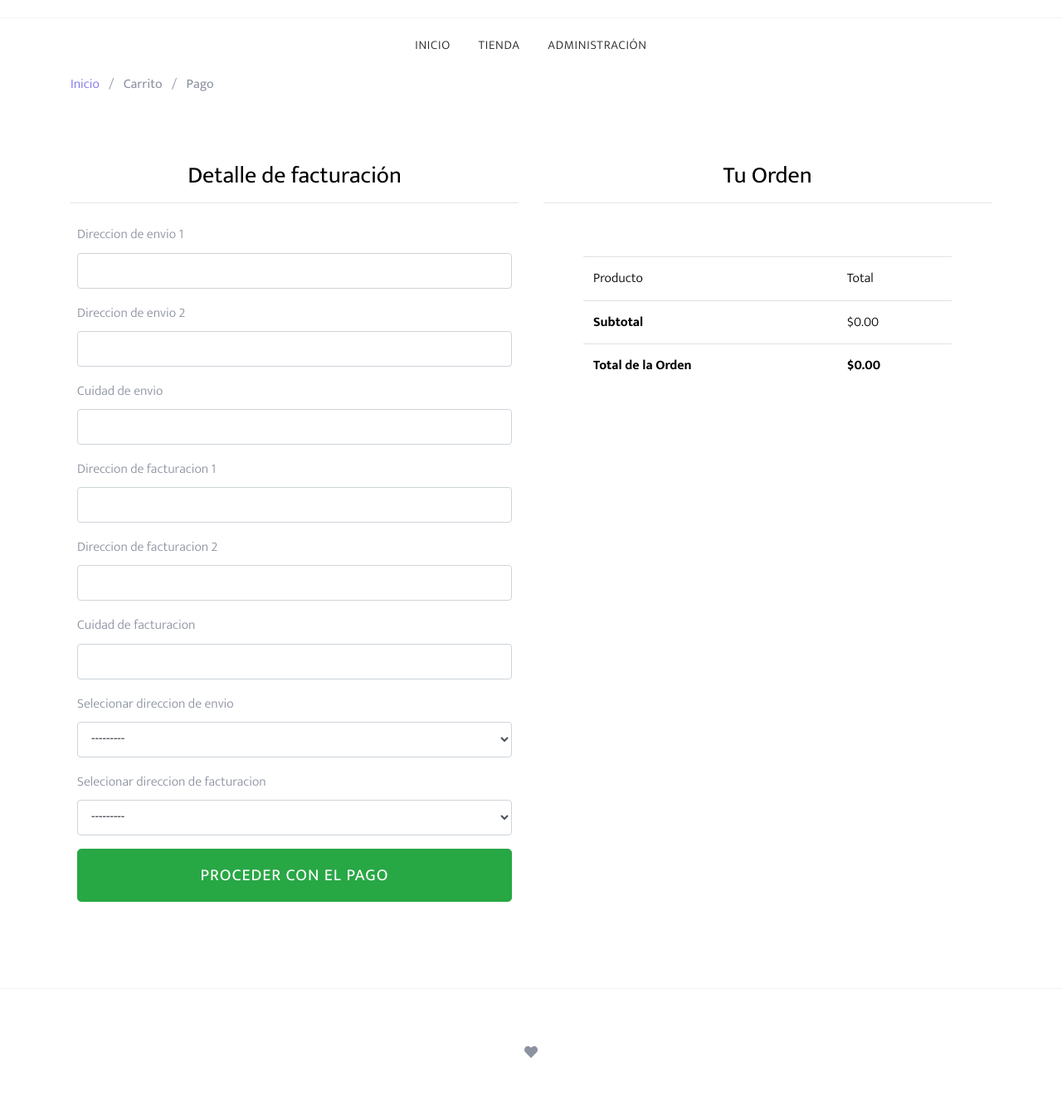
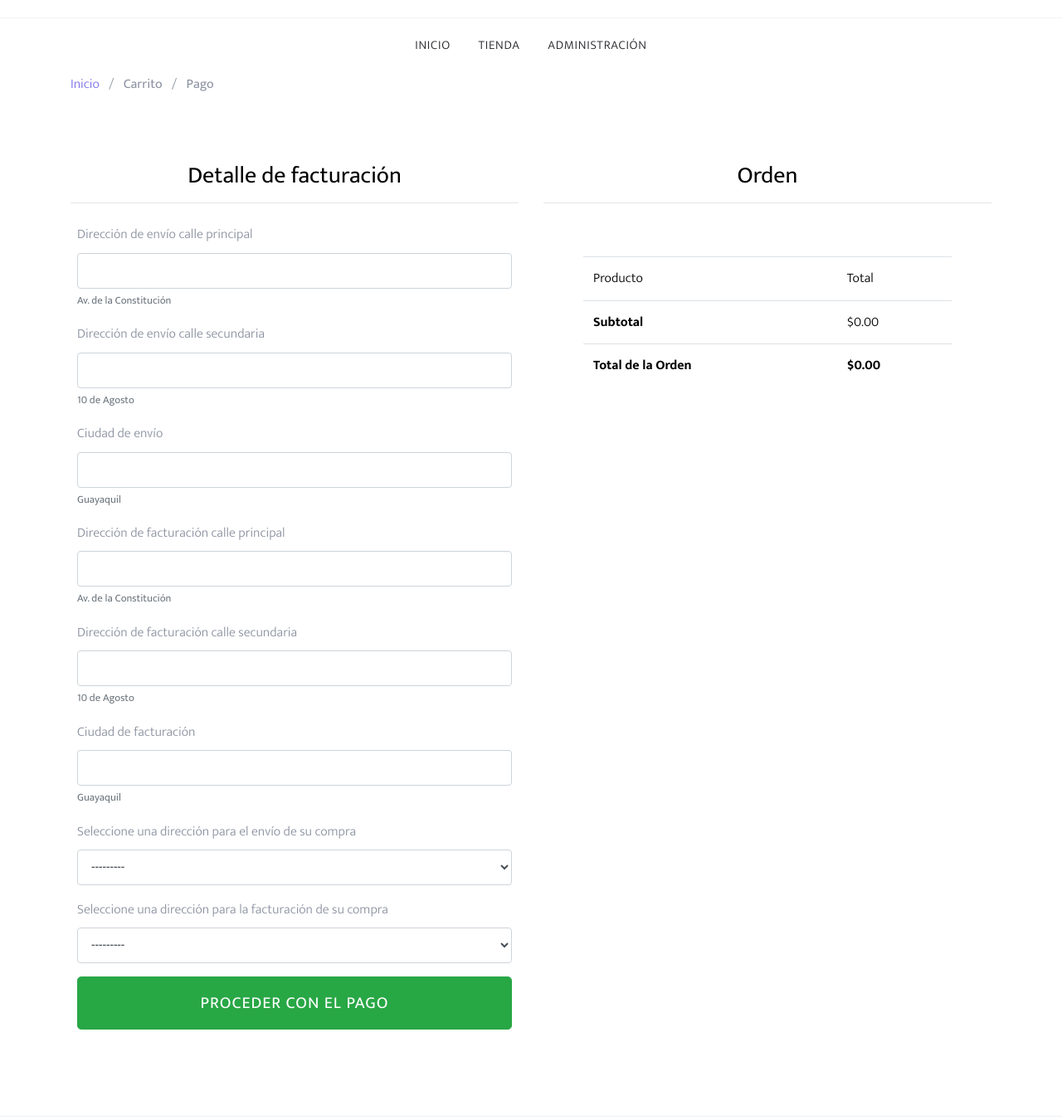
Before and after one commit to azucenatoledo/Restaurante_VictorJimenez, a Django app: page /cart/pagar/ in a window 1280 px wide. Shown: the part 176-1526 px from the top of the page at 83% size. Before the commit the page ends 1451 px from the top, so only its background shows below. Run offline with Django 3.2, Linux system fonts and the light colour scheme; the visitor is signed in with stand-in values (Sample User, id 1); data comes from the database, SQL or seed files in the repository; data that the repository does not hold is empty; some libraries are stand-ins or nearby versions.

Commit message:
cambios en en mombre de los tributos del modelo direcion ademas correcion de falta de ortografias y cambios en la forma de presenatar las bebidas

```diff
--- a/cart/admin.py
+++ b/cart/admin.py
@@ -8,8 +8,8 @@ class AddressAdmin(admin.ModelAdmin):
     list_display=[
         'direccion_line_1',
         'direccion_line_2',
-        'cuidad',
-        'addres_type',
+        'ciudad',
+        'tipo_de_direccion',
     ]
 
 admin.site.register(Producto)
--- a/cart/forms.py
+++ b/cart/forms.py
@@ -6,8 +6,8 @@ User = get_user_model()
 
 
 class AddToCartForm(forms.ModelForm):
-    bebida=forms.ModelChoiceField(queryset=Bebidavariacion.objects.none())
-    cantidad=forms.IntegerField(min_value=1, max_value=100, initial=1)
+    bebida=forms.ModelChoiceField(queryset=Bebidavariacion.objects.none(),label='ELIGE EL TIPO DE TUS BEBIDAS',help_text='Selecione por favor un tipo de bebida',widget=forms.RadioSelect(attrs={'class':'form-check-input'})  )
+    cantidad=forms.IntegerField(min_value=1, max_value=100, initial=1,label='ELIGE LA CANTIDAD DE TU PRODUCTO',help_text='Selecione por favor una cantidad mayor o igual a 1',widget=forms.NumberInput(attrs={'class':'form-control'}))
     class Meta:
         model=ordenIten
         fields=['cantidad','bebida']
@@ -19,19 +19,19 @@ class AddToCartForm(forms.ModelForm):
         self.fields['bebida'].queryset=producto.avalible_bebida.all()
 class AdressForm(forms.Form):
 
-    direccion_de_envio_1=forms.CharField(required=False)
-    direccion_de_envio_2=forms.CharField(required=False)
-    cuidad_de_envio=forms.CharField(required=False)
+    direccion_de_envio_1=forms.CharField(required=False,help_text=' Av. de la Constitución',label='Dirección de envío calle principal')
+    direccion_de_envio_2=forms.CharField(required=False,help_text=' 10 de Agosto',label='Dirección de envío calle secundaria')
+    ciudad_de_envio=forms.CharField(required=False,help_text='Guayaquil',label='Ciudad de envío')
 
-    direccion_de_facturacion_1=forms.CharField(required=False)
-    direccion_de_facturacion_2=forms.CharField(required=False)
-    cuidad_de_facturacion=forms.CharField(required=False)
+    direccion_de_facturacion_1=forms.CharField(required=False,help_text=' Av. de la Constitución',label='Dirección de facturación calle principal')
+    direccion_de_facturacion_2=forms.CharField(required=False,help_text=' 10 de Agosto',label='Dirección de facturación calle secundaria')
+    ciudad_de_facturacion=forms.CharField(required=False,help_text='Guayaquil',label='Ciudad de facturación')
 
     selecionar_direccion_de_envio=forms.ModelChoiceField(
-        Direccion.objects.none(),required=False
+        Direccion.objects.none(),required=False,label='Seleccione una dirección para el envío de su compra'
     )
     selecionar_direccion_de_facturacion=forms.ModelChoiceField(
-        Direccion.objects.none(),required=False
+        Direccion.objects.none(),required=False,label='Seleccione una dirección para la facturación de su compra'
     )
     def __init__(self,*args,**kwargs):
         user_id = kwargs.pop('user_id')
@@ -40,11 +40,11 @@ class AdressForm(forms.Form):
 
         direccion_de_envio_qs=Direccion.objects.filter(
             user=user,
-            addres_type='S'
+            tipo_de_direccion='S'
         )
         direccion_de_Fcacturacion_qs=Direccion.objects.filter(
             user=user,
-            addres_type='B'
+            tipo_de_direccion='B'
         )
 
         self.fields['selecionar_direccion_de_envio'].queryset= direccion_de_envio_qs
@@ -59,8 +59,8 @@ class AdressForm(forms.Form):
             if not data.get('direccion_de_envio_2',None):
                 self.add_error("direccion_de_envio_2","Por favor complete este campo")
 
-            if not data.get('cuidad_de_envio',None):
-                self.add_error("cuidad_de_envio","Por favor complete este campo")
+            if not data.get('ciudad_de_envio',None):
+                self.add_error("ciudad_de_envio","Por favor complete este campo")
 
         selecionar_direccion_de_facturacion=data.get('selecionar_direccion_de_facturacion',None)
         if selecionar_direccion_de_facturacion is None:
@@ -70,5 +70,5 @@ class AdressForm(forms.Form):
             if not data.get('direccion_de_facturacion_2',None):
                 self.add_error("direccion_de_facturacion_2","Por favor complete este campo")
 
-            if not data.get('cuidad_de_envio',None):
-                self.add_error("cuidad_de_facturacion","Por favor complete este campo")
+            if not data.get('ciudad_de_envio',None):
+                self.add_error("ciudad_de_facturacion","Por favor complete este campo")
--- a/cart/models.py
+++ b/cart/models.py
@@ -24,12 +24,12 @@ class Direccion(models.Model):
     user = models.ForeignKey(User, on_delete=models.CASCADE)
     direccion_line_1 = models.CharField(max_length=150)
     direccion_line_2 = models.CharField(max_length=150)
-    cuidad = models.CharField(max_length=150)
-    addres_type = models.CharField(max_length=1,choices=ADDRESS_CHOICES)
+    ciudad = models.CharField(max_length=150)
+    tipo_de_direccion = models.CharField(max_length=1, choices=ADDRESS_CHOICES)
     defecto=models.BooleanField(default=False)
 
     def __str__(self):
-        return f"{self.direccion_line_1},{self.direccion_line_2},{self.cuidad}"
+        return f"{self.direccion_line_1},{self.direccion_line_2},{self.ciudad}"
 
     class Meta:
         verbose_name_plural='Direcciones'
@@ -85,9 +85,9 @@ class Orden(models.Model):
     orden_fecha=models.DateTimeField(blank=True, null=True)
     ordenn=models.BooleanField(default=False)
     ##itens
-    facturacion_direccion= models.ForeignKey(
+    direccion_de_facturacion= models.ForeignKey(
         Direccion, related_name='facturacion_direccion', blank=True, null=True,on_delete=models.SET_NULL)
-    envio_direccion= models.ForeignKey(
+    direccion_de_envio= models.ForeignKey(
         Direccion, related_name='envio_direccion', blank=True,null=True,on_delete=models.SET_NULL)
     def __str__(self):
         return self.reference_number
--- a/cart/views.py
+++ b/cart/views.py
@@ -2,9 +2,9 @@ import json
 import datetime
 from django.contrib.auth.mixins import LoginRequiredMixin
 from django.views import generic
-from .models import Direccion, Orden, Producto,ordenIten,Pago
+from .models import Direccion, Orden, Producto, ordenIten, Pago
 from .utlis import get_or_set_or_session
-from .forms import  AddToCartForm,AdressForm
+from .forms import AddToCartForm, AdressForm
 from django.shortcuts import get_object_or_404, redirect, reverse
 from django.contrib import messages
 from django.conf import settings
@@ -114,28 +114,28 @@ class PagarView(generic.FormView):
 
 
         if selecionar_direccion_de_facturacion:
-            orden.facturacion_direccion=selecionar_direccion_de_facturacion
+            orden.direccion_de_facturacion=selecionar_direccion_de_facturacion
         else:
             direccion=Direccion.objects.create(
-                addres_type='B',
+                tipo_de_direccion='B',
                 user=self.request.user,
                 direccion_line_1=form.cleaned_data['direccion_de_facturacion_1'],
                 direccion_line_2=form.cleaned_data['direccion_de_facturacion_2'],
-                cuidad=form.cleaned_data['cuidad_de_facturacion'],
+                ciudad=form.cleaned_data['ciudad_de_facturacion'],
             )
-            orden.facturacion_direccion = direccion
+            orden.direccion_de_facturacion = direccion
 
         if selecionar_direccion_de_envio :
-            orden.envio_direccion=selecionar_direccion_de_envio
+            orden.direccion_de_envio=selecionar_direccion_de_envio
         else:
             direccion=Direccion.objects.create(
-                addres_type='S',
+                tipo_de_direccion='S',
                 user=self.request.user,
                 direccion_line_1=form.cleaned_data['direccion_de_envio_1'],
                 direccion_line_2=form.cleaned_data['direccion_de_envio_2'],
-                cuidad=form.cleaned_data['cuidad_de_envio'],
+                ciudad=form.cleaned_data['ciudad_de_envio'],
             )
-            orden.envio_direccion = direccion
+            orden.direccion_de_envio = direccion
 
         orden.save()
 
@@ -175,10 +175,10 @@ class ConfirmOrdenView(generic.View):
             metodo_pago = 'Paypal'
         )
         pago.save()
-        orden.ordenn=True
-        orden.orden_fecha=datetime.date.today()
+        orden.ordenn = True
+        orden.orden_fecha = datetime.date.today()
         orden.save()
-        return reverse('cart:gracias'),JsonResponse({"data":"Success"})
+        return reverse('cart:gracias'), JsonResponse({"data":"Success"})
 
 
 
--- a/templates/account/signup.html
+++ b/templates/account/signup.html
@@ -9,7 +9,7 @@
 <div class="container">
 <h1>{% trans "Registrate" %}</h1>
 
-<p>{% blocktrans %}¿Sí ya tienes una cuenta? Por favor <a href="{{ login_url }}">Inicia sessión</a>.{% endblocktrans %}</p>
+<p>{% blocktrans %}¿Sí ya tienes una cuenta? Por favor <a href="{{ login_url }}">Inicia sesión</a>.{% endblocktrans %}</p>
 
 <form autocomplete="off" class="signup" id="signup_form" method="post" action="{% url 'account_signup' %}">
   {% csrf_token %}
--- a/templates/cart/pagar.html
+++ b/templates/cart/pagar.html
@@ -53,7 +53,7 @@
                         <div class="col-md-6">
                             <div class="row mb-5">
                                 <div class="col-md-12">
-                                   <h2 class="h3 mb-3 text-black text-center"> Tu Orden</h2>
+                                   <h2 class="h3 mb-3 text-black text-center"> Orden </h2>
                                    <hr>
                                    <div class="p-3 p-lg-5">
                                     <table class ="table site-block-order-table mb-5">
```
Also changed, not shown: templates/account/email.html (+23 -11 lines), cart/migrations/0003_auto_20230208_1634.py (added).
